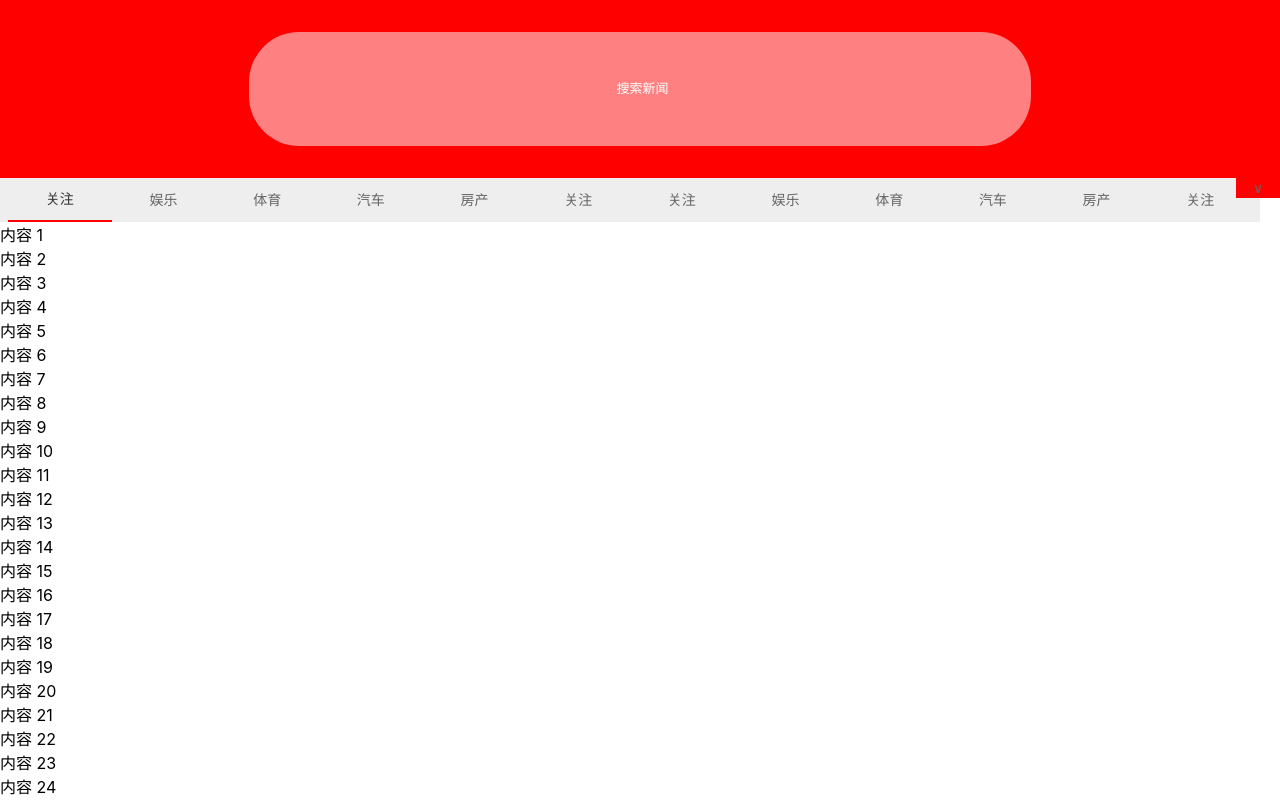
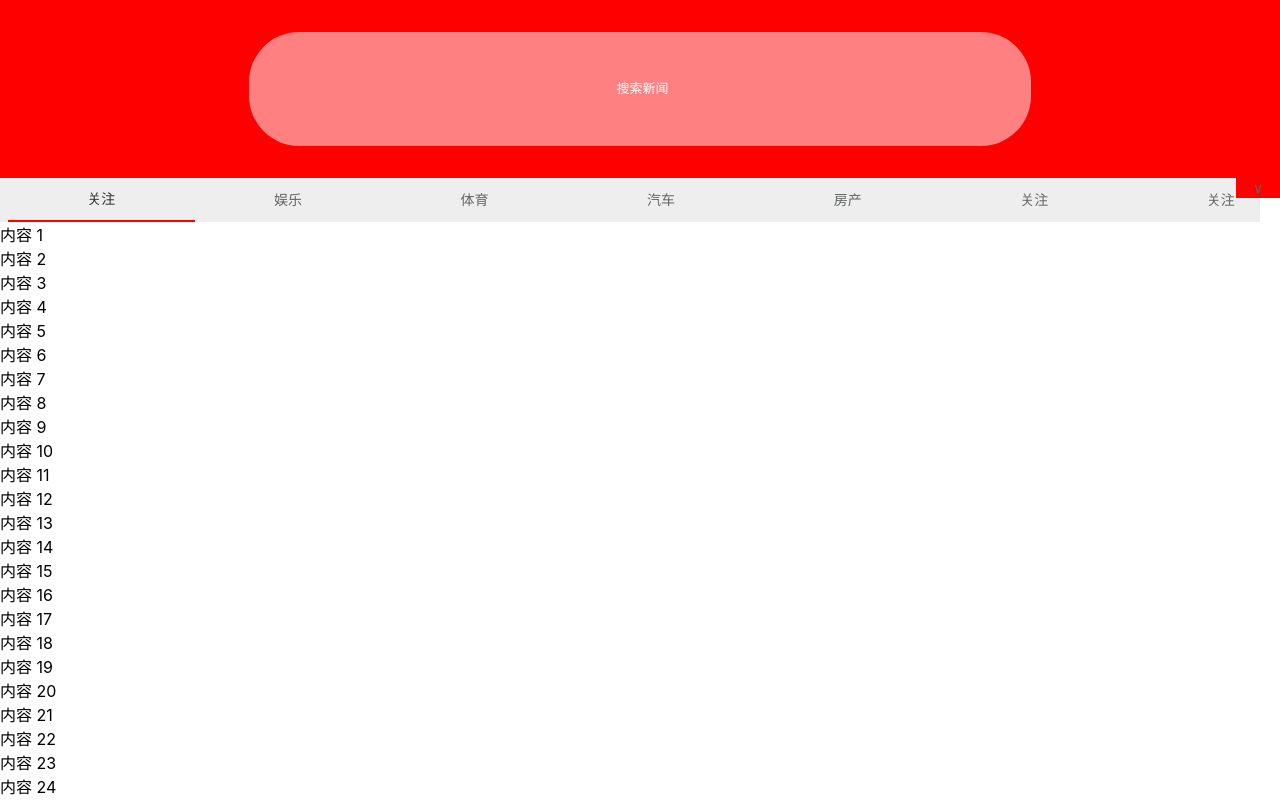
Before and after one commit to 885527051/news, a Vue app: page / in a window 1280 px wide. Shown: the top 800 px of the page. Built offline with nearby package versions, Linux system fonts and the light colour scheme; a small style sheet from the web is missing.

Commit message:
监听tab切换点击跳转到栏目管理

```diff
--- a/src/views/Index.vue
+++ b/src/views/Index.vue
@@ -33,7 +33,18 @@ export default {
     return {
       categories:[ '关注','娱乐','体育','汽车','房产','关注',
             '关注','娱乐','体育','汽车','房产','关注', "∨" ],
-      active:0
+      // 记录当前tab的切换的索引
+      active:0,
+      // 监听属性
+      watch:{
+        // 监听tab栏的切换
+        active(){
+          // 判断如果点击的是最后一个图标，跳转到栏目管理页
+          if(this.active === this.categories.length -1){
+            this.$router.push("/栏目管理")
+          }
+        }
+      }
     }
   }
 }
@@ -85,6 +96,9 @@ export default {
   // 默认值，没有定位
   position: static;
 }
+/deep/ .van-tab{
+  flex-basis: 15%!important;
+}
 
 /deep/ .van-tab:nth-last-child(2){
   background: red;
```
